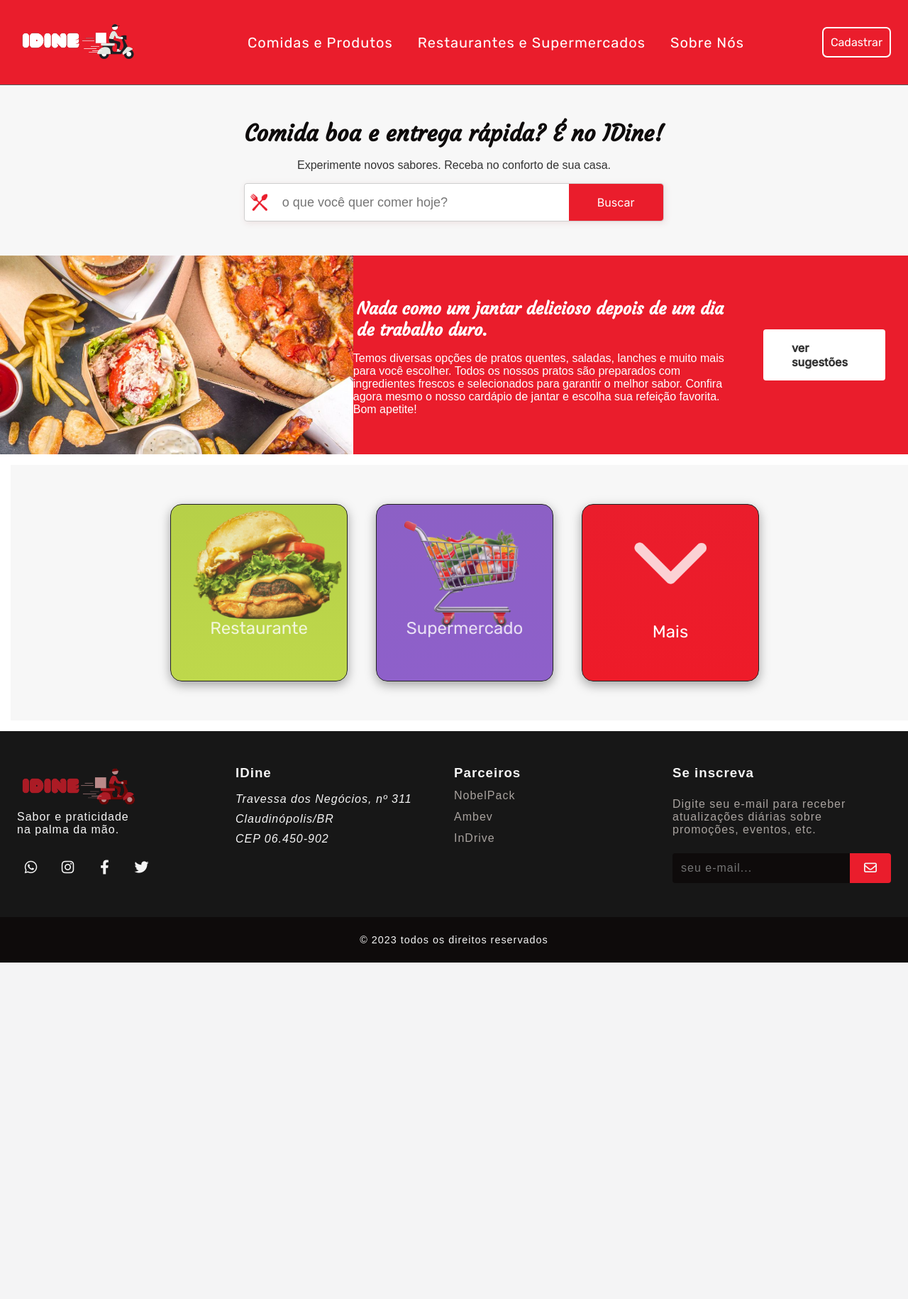
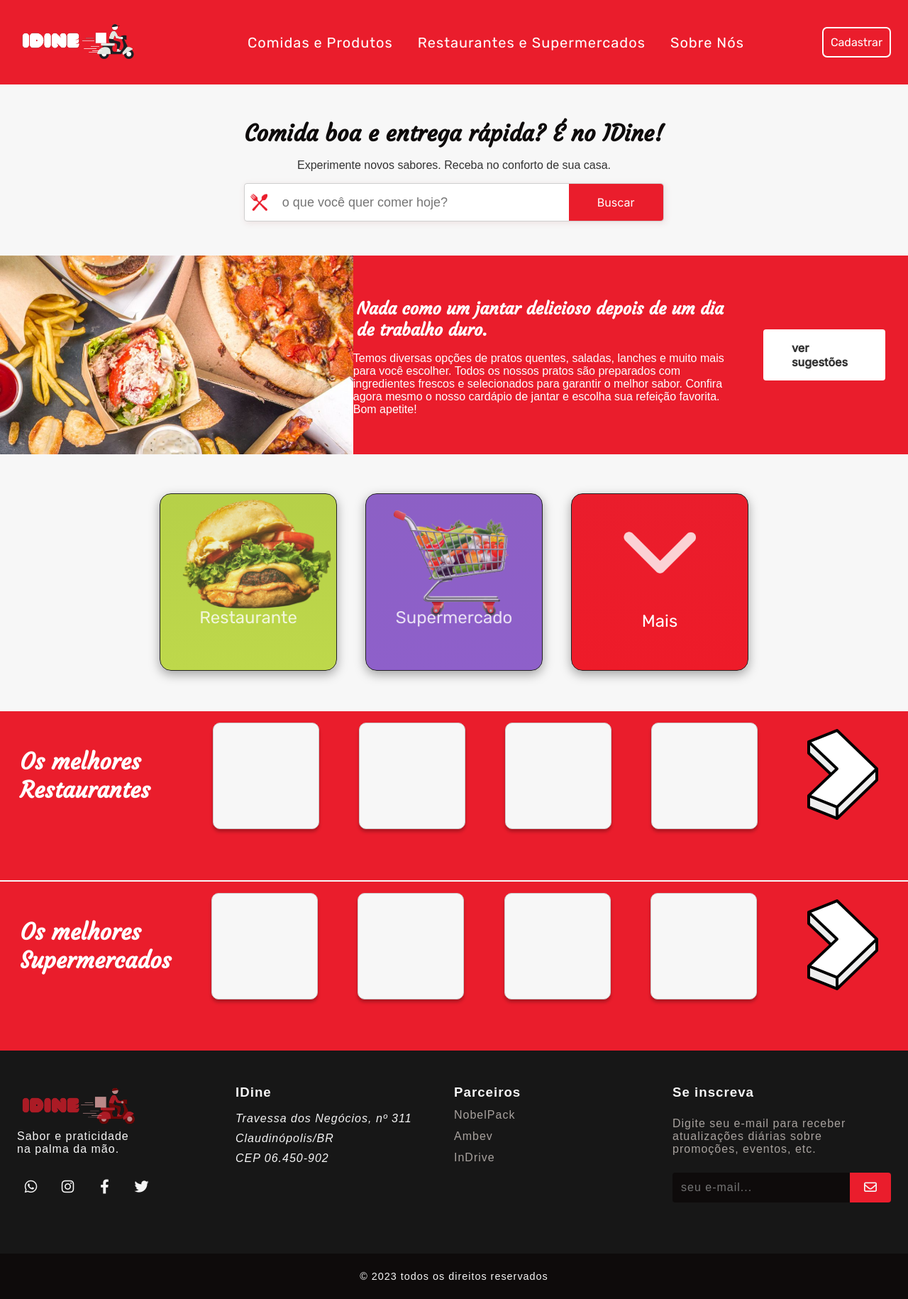
Before and after one commit to gabrielsantos7/projeto-IDine, a PHP site: page /pages/index.html in a window 1280 px wide. Shown: the whole page at 71% size. Before the commit the page ends 1356 px from the top, so only its background shows below. Run offline with PHP 8.4, Linux system fonts and the light colour scheme; some web fonts are replaced.

Commit message:
estabelecimentos adicionados

```diff
--- a/assets/css/header-and-footer.css
+++ b/assets/css/header-and-footer.css
@@ -56,7 +56,7 @@ address {
   background-color: var(--vermelho);
   height: 15vh;
   padding: 1.5rem;
-  border-bottom: 1px solid #555;
+  border-bottom: 1px solid var(--branco);
   /* * Para ficar estático na tela */
   position: fixed;
   width: 100%;
@@ -76,7 +76,7 @@ address {
 
 #topo #img-logo:hover {
   scale: 1.05;
-  transition: 0.3s;
+  transition: 0.2s;
 }
 
 #topo .btn-branco {
@@ -137,12 +137,10 @@ address {
 .nav-list li {
   letter-spacing: 1px;
   margin-left: 35px;
-  transition: 0.2s;
 }
 
 .nav-list li:hover {
   scale: 1.03;
-  transition: 0.2s;
 }
 
 /* * Estilização do footer */
@@ -268,10 +266,6 @@ address {
   opacity: 0.8;
 }
 
-#txt-email{
-  display: none;
-}
-
 #footer_copyright {
   display: flex;
   justify-content: center;
--- a/assets/css/style.css
+++ b/assets/css/style.css
@@ -144,7 +144,6 @@ h2 {
   align-items: center;
   justify-content: center;
   background-color: var(--branco-bg);
-  margin: 15px;
 }
 
 .card {
@@ -291,7 +290,7 @@ a {
 
 /* * Section oculta */
 
-#section-hidden{
+#section-hidden {
   display: none;
 }
 
@@ -301,7 +300,6 @@ a {
   display: flex;
   justify-content: space-around;
   background-color: var(--branco-bg);
-
 }
 
 .hidden-card {
@@ -320,31 +318,31 @@ a {
   transition: all 0.5s;
 }
 
-#bebidas{
+#bebidas {
   background-image: linear-gradient(var(--amarelo), #fcd94d);
 }
 
-#bebidas .hidden-img{
+#bebidas .hidden-img {
   background-image: url("../img/products/coke.png");
   width: 75%;
   height: 75%;
 }
 
-#farmacia{
+#farmacia {
   background-image: linear-gradient(var(--rosa), #e77f92);
 }
 
-#farmacia .hidden-img{
+#farmacia .hidden-img {
   background-image: url("../img/components/first-aid-kit.png");
   width: 75%;
   height: 75%;
 }
 
-#pet-shop{
+#pet-shop {
   background-image: linear-gradient(var(--azul), #65bedb);
 }
 
-#pet-shop .hidden-img{
+#pet-shop .hidden-img {
   background-image: url("../img/components/dog-food.png");
   width: 90%;
   height: 50%;
@@ -416,3 +414,47 @@ a {
   opacity: 0.8;
   margin-top: 8px;
 }
+
+.section-estabelecimentos {
+  background-color: var(--vermelho);
+  height: 30vh;
+  border-top: 2px solid var(--branco-bg);
+}
+
+.estabelecimentos-container {
+  display: flex;
+  align-items: center;
+  justify-content: space-around;
+}
+
+.estabelecimentos-container img:hover{
+  transform: scale(1.05);
+  cursor:pointer;
+}
+
+.estabelecimento {
+  width: 150px;
+  height: 150px;
+  background: #f7f7f7;
+  border: 1px solid #cccccc;
+  box-shadow: 0px 4px 4px rgba(0, 0, 0, 0.25);
+  border-radius: 10px;
+  margin-top: 1rem;
+  margin-bottom: 1rem;
+}
+
+.estabelecimento:hover {
+  background: #eeeeee;
+  border: 2px solid #000000;
+  cursor:pointer;
+}
+
+.txt-restaurantes{
+  margin-right: 2rem;
+}
+
+.h3-estabelecimentos{
+  font-family: var(--font-courgette);
+  color: #fff;
+  font-size: 2rem;
+}
--- a/assets/js/script.js
+++ b/assets/js/script.js
@@ -63,8 +63,12 @@ btnEmail.addEventListener("click", function () {
   if (inputValue != "") {
     const regex = /^\S+@\S+\.\S+$/;
     if (regex.test(inputValue)) {
-      txtEmail.style.display = "block";
+      txtEmail.innerText = "verifique sua caixa de entrada!✔️";
+    }else{
+      txtEmail.innerText = "digite um e-mail válido!❌";
     }
+  }else{
+    txtEmail.innerText = ""
   }
 });
 
--- a/pages/index.html
+++ b/pages/index.html
@@ -118,6 +118,56 @@
             </div>
         </section>
 
+        <section class="section-estabelecimentos">
+            <div class="estabelecimentos-container">
+                <div class="txt-restaurantes">
+                    <h3 class="h3-estabelecimentos">Os melhores <br>Restaurantes</h3>
+                </div>
+                <div class="estabelecimento">
+
+                </div>
+                <div class="estabelecimento">
+
+                </div>
+                <div class="estabelecimento">
+
+                </div>
+                <div class="estabelecimento">
+
+                </div>
+
+                <a href="#">
+                    <img src="../assets/img/icons/right-arrow.png" alt="ver mais">
+                </a>
+            </div>
+
+        </section>
+
+        <section class="section-estabelecimentos">
+            <div class="estabelecimentos-container">
+                <div class="txt-supermercados">
+                    <h3 class="h3-estabelecimentos">Os melhores <br>Supermercados</h3>
+                </div>
+                <div class="estabelecimento">
+
+                </div>
+                <div class="estabelecimento">
+
+                </div>
+                <div class="estabelecimento">
+
+                </div>
+                <div class="estabelecimento">
+
+                </div>
+
+                <a href="#">
+                    <img src="../assets/img/icons/right-arrow.png" alt="ver mais">
+                </a>
+            </div>
+
+        </section>
+
     </main>
 
     <footer>
@@ -182,7 +232,7 @@
                         <i class="fa-regular fa-envelope"></i>
                     </button>
                 </div>
-                <p id="txt-email">verifique sua caixa de entrada!✔️</p>
+                <p id="txt-email"></p>
             </div>
         </div>
 
```
Lines whose indentation alone changed are shown as unchanged.
